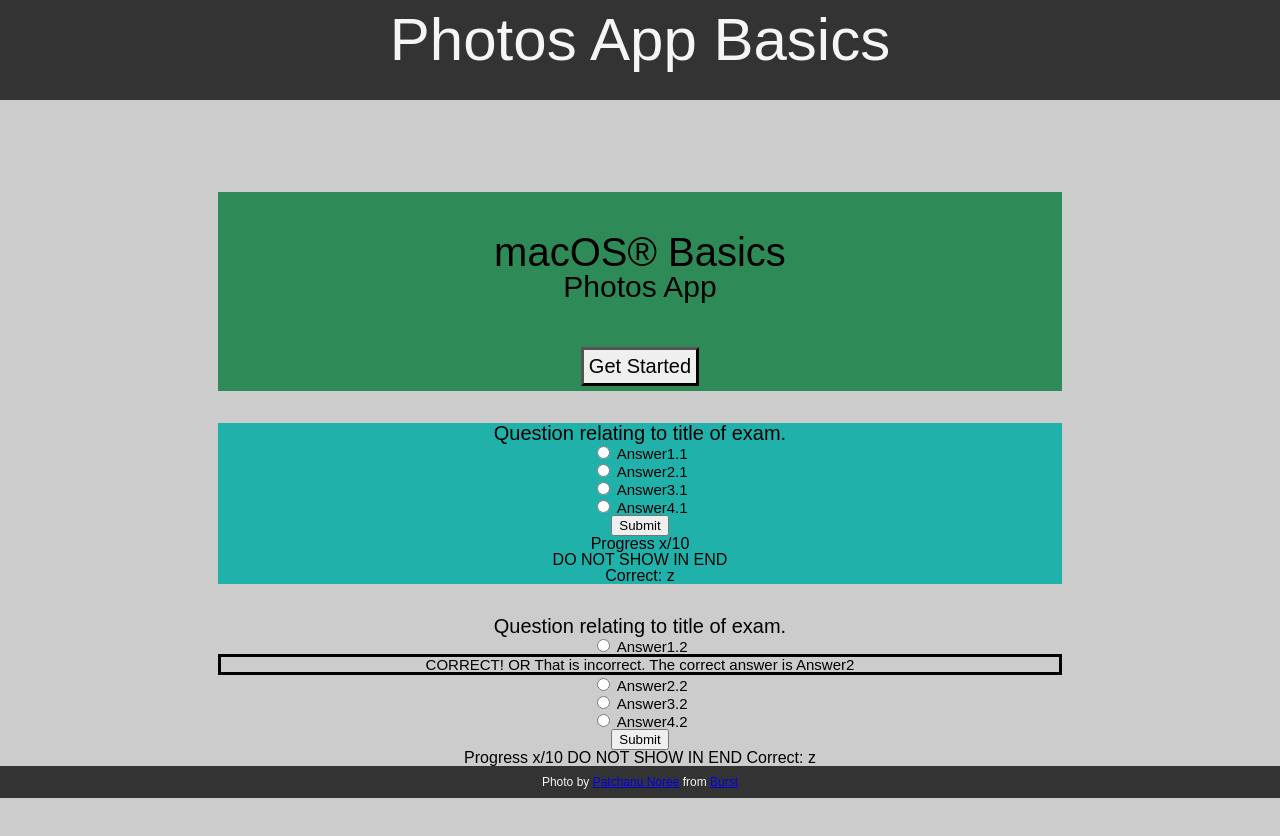
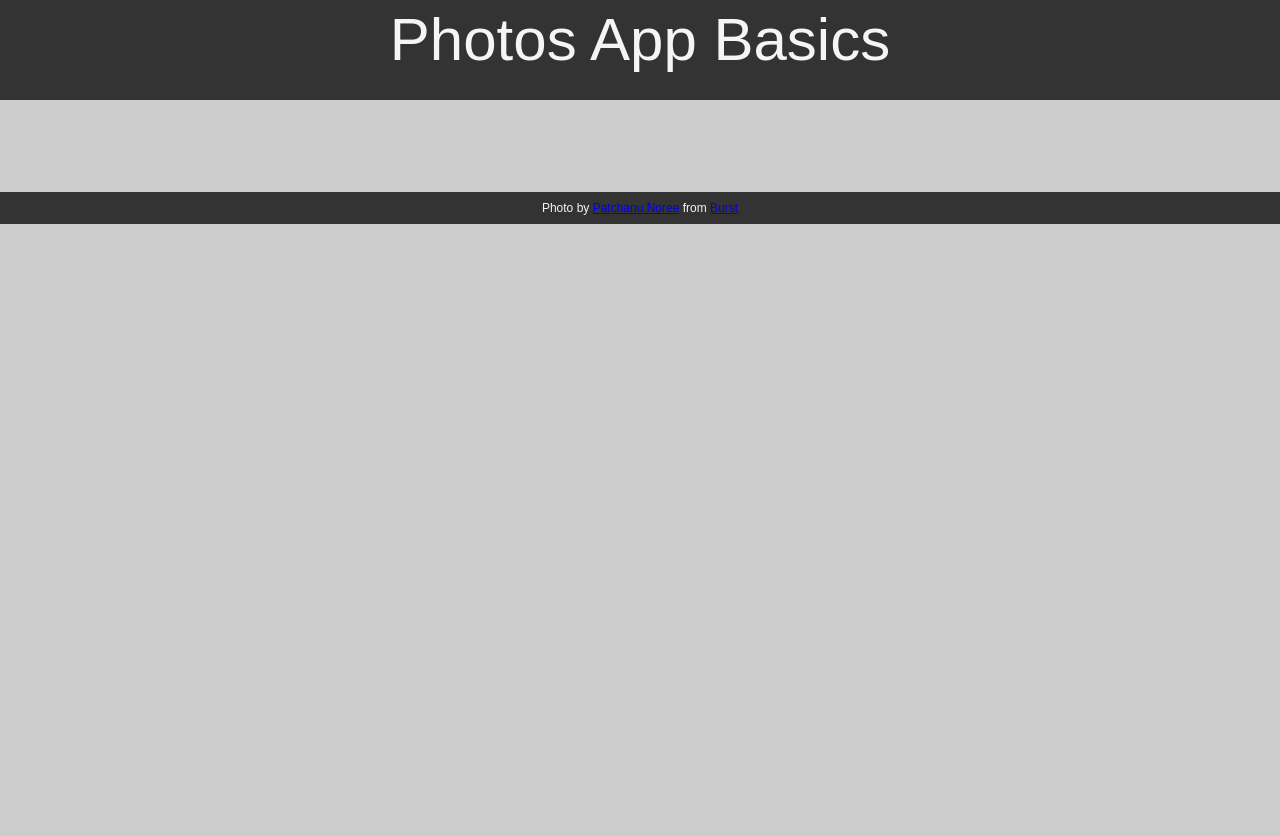
Before and after one commit to artystable/quiz-app, a plain HTML site: page index.html in a window 1280 px wide. After the commit the page ends 800 px from the top, so only its background shows below. Drawn offline with nearby package versions, Linux system fonts and the light colour scheme; a web font is replaced by a local one.

Commit message:
Prepped HTML for jQuery

```diff
--- a/index.html
+++ b/index.html
@@ -1,111 +1,33 @@
 <!--Splash/Start Screen-->
 <!DOCTYPE html>
 <html lang="en">
+
 <head>
     <meta charset="UTF-8">
     <meta name="viewport" content="width=device-width, initial-scale=1.0">
     <title>Photos App Quiz</title>
     <link rel="stylesheet" type="text/css" href="index.css">
-    <link rel="stylesheet" href="index.js">
-    <link href="https://fonts.googleapis.com/css2?family=Rosario:wght@600&display=swap" rel="stylesheet">
+    <link href="https://fonts.googleapis.com/css2?family=Rosario" rel="stylesheet">
 </head>
+<main>
+
     <body>
         <header>
             <h1>Photos App Basics</h1>
         </header>
-
-<!--Splash/Start Screen-->
-
-        <div class="starter-page">
-            <div class="quiz-about-panel">
-                <h2>macOS® Basics</h2>
-                <h3>Photos App</h3>
+        <div class="landing-zone js-landing-zone">
         </div>
-            <button id="get-started">Get Started</button>
+        <div class="photo-credit"> Photo by <a
+                href="https://burst.shopify.com/@noreefly?utm_campaign=photo_credit&amp;utm_content=Browse+Free+HD+Images+of+Laptop+Computer+On+Wooden+Table&amp;utm_medium=referral&amp;utm_source=credit">Patchanu
+                Noree</a> from <a
+                href="https://burst.shopify.com/technology?utm_campaign=photo_credit&amp;utm_content=Browse+Free+HD+Images+of+Laptop+Computer+On+Wooden+Table&amp;utm_medium=referral&amp;utm_source=credit">Burst</a>
         </div>
-
-<!--New Question-->
-<br>
-<br>
-        <div class="js-quiz-area" id="new-question">
-            <div>
-                <h4>
-                    Question relating to title of exam.
-                </h4>
-            </div>
-            <div>
-
-
-<!--Link to JS, action=""-->
-                <form class="quiz-form">
-                    <input type="radio" id="answer1.1" name="answera" value="false">
-                    <label for="answer1.1">Answer1.1</label><br>
-                    <input type="radio" id="answer2.1" name="answera" value="false">
-                    <label for="answer2.1">Answer2.1</label><br>
-                    <input type="radio" id="answer3.1" name="answera" value="false">
-                    <label for="answer3.1">Answer3.1</label><br>
-                    <input type="radio" id="answer4.1" name="answera" value="false">
-                    <label for="answer4.1">Answer4.1</label><br>
-                </form>
-                <button type="submit" class="next-question" value="Submit">Submit</button>
-            </div>
-
-            <div class="status-bar">
-                <div class="progress">
-                    <span>Progress x/10</span>
-                </div>
-                <div class="invisible">
-                    <span>DO NOT SHOW IN END</span>
-                </div>
-                <div class="correct-score">
-                    <span>Correct: z</span>
-                </div>
-            </div>
-        </div>
-
-
-<!--Question Wrong/Correct-->
-<br>
-<br>
-
-        <div class="js-quiz-area"id="question-result">
-            <div>
-                <h4>
-                    Question relating to title of exam.
-                </h4>
-            </div>
-            <div>
-
-            <!--Link to JS, action=""-->
-                <form class="quiz-form">
-                    <input type="radio" id="answer1.2" name="answer" value="false">
-                    <label for="answer1.2">Answer1.2</label><br>
-                        <div class="right-wrong">
-                            <span>CORRECT!</span>
-                            <span>OR That is incorrect. The correct answer is Answer2</span><br>
-                        </div>
-                    <input type="radio" id="answer2.2" name="answer" value="false">
-                    <label for="answer2.2">Answer2.2</label><br>
-                    <input type="radio" id="answer3.2" name="answer" value="false">
-                    <label for="answer3.2">Answer3.2</label><br>
-                    <input type="radio" id="answer4.2" name="answer" value="false">
-                    <label for="answer4.2">Answer4.2</label><br>
-                </form>
-                <button type="submit" class="next-question" value="Submit">Submit</button>
-            </div>
-
-            <div class="status-bar">
-                    <span id="left-progress">Progress x/10</span>
-                    <span id="center-invisible">DO NOT SHOW IN END</span>
-                    <span id="right-correct-score">Correct: z</span>
-            </div>
-        </div>
-
-        <div class="photo-credit"> Photo by <a href="https://burst.shopify.com/@noreefly?utm_campaign=photo_credit&amp;utm_content=Browse+Free+HD+Images+of+Laptop+Computer+On+Wooden+Table&amp;utm_medium=referral&amp;utm_source=credit">Patchanu Noree</a> from <a href="https://burst.shopify.com/technology?utm_campaign=photo_credit&amp;utm_content=Browse+Free+HD+Images+of+Laptop+Computer+On+Wooden+Table&amp;utm_medium=referral&amp;utm_source=credit">Burst</a></div>
+</main>
+<script type="text/javascript" src="//cdnjs.cloudflare.com/ajax/libs/cuid/1.3.8/browser-cuid.min.js"></script>
 <script src="https://code.jquery.com/jquery-3.5.1.min.js"
-    integrity="sha256-9/aliU8dGd2tb6OSsuzixeV4y/faTqgFtohetphbbj0="
-    crossorigin="anonymous"></script>
-    <script src=questions.js></script>
+    integrity="sha256-9/aliU8dGd2tb6OSsuzixeV4y/faTqgFtohetphbbj0=" crossorigin="anonymous"></script>
+<script src=question-key.js></script>
 <script src=index.js></script>
 </body>
+
 </html>
```
Lines whose indentation alone changed are shown as unchanged.
